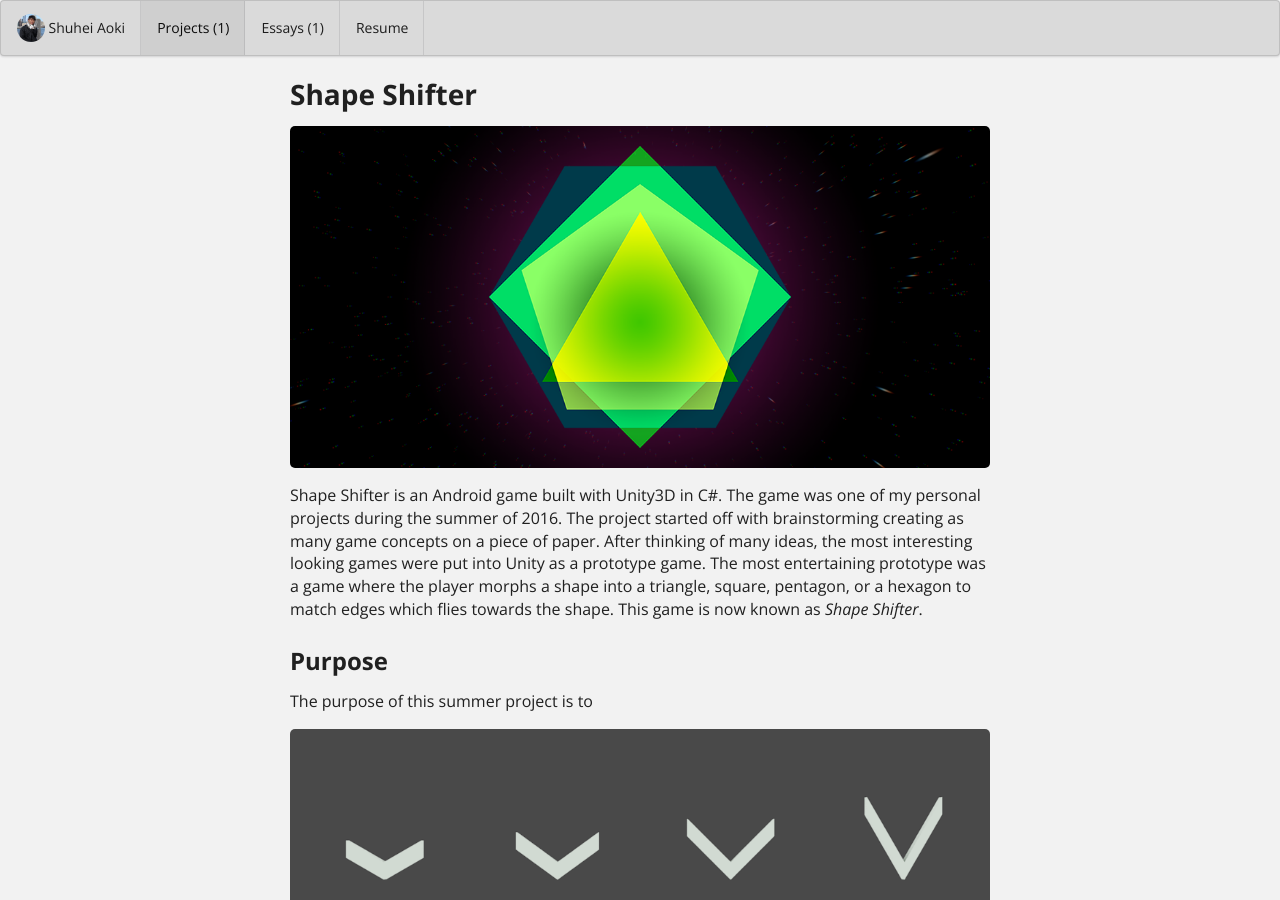
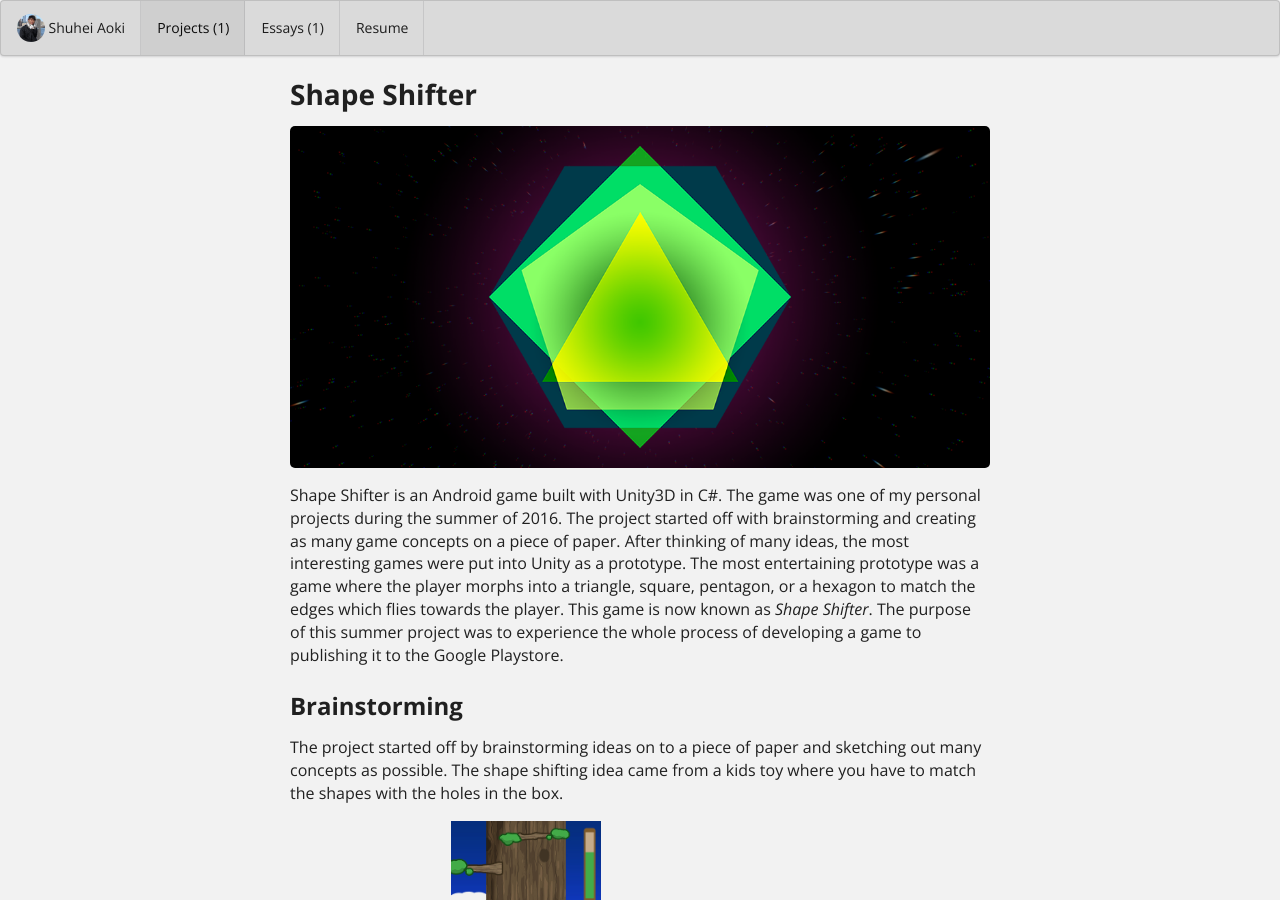
Before and after one commit to shuao23/shuao23.github.io, a Jekyll site: the page built from projects/project_shapeShifter.md, in a window 1280 px wide and 900 px high. Built offline with Jekyll 4.4.1, drawn with Linux system fonts in a browser that asks for light colours.

Commit message:
worked on shapeshifter

```diff
--- a/projects/project_shapeShifter.md
+++ b/projects/project_shapeShifter.md
@@ -16,15 +16,22 @@ summary: A personal summer project to develop an android game on Unity3d.
 <img class="ui fluid rounded image" src="http://shuao23.github.io/images/shapeshifter_banner.png">
 
 <p>
-Shape Shifter is an Android game built with Unity3D in C#. The game was one of my personal projects during the summer of 2016. The project started off with brainstorming creating as many game concepts on a piece of paper. After thinking of many ideas, the most interesting looking games were put into Unity as a prototype game. The most entertaining prototype was a game where the player morphs a shape into a triangle, square, pentagon, or a hexagon to match edges which flies towards the shape. This game is now known as <i>Shape Shifter</i>.
+Shape Shifter is an Android game built with Unity3D in C#. The game was one of my personal projects during the summer of 2016. The project started off with brainstorming and creating as many game concepts on a piece of paper. After thinking of many ideas, the most interesting games were put into Unity as a prototype. The most entertaining prototype was a game where the player morphs into a triangle, square, pentagon, or a hexagon to match the edges which flies towards the player. This game is now known as <i>Shape Shifter</i>. The purpose of this summer project was to experience the whole process of developing a game to publishing it to the Google Playstore.
 </p>
 
-<h2>Purpose</h2>
+<h2>Brainstorming</h2>
 <p>
-The purpose of this summer project is to
+The project started off by brainstorming ideas on to a piece of paper and sketching out many concepts as possible. The shape shifting idea came from a kids toy where you have to match the shapes with the holes in the box.
 </p>
 
-<img class="ui fluid rounded image" src="http://shuao23.github.io/images/shapeshifter_edges.png">
+<div class="ui small centered images">
+  <img src="http://shuao23.github.io/images/shapeshifter_prototype1.jpg">
+  <img src="http://shuao23.github.io/images/shapeshifter_prototype2.jpg">
+</div>
+
+<img class="ui centered large rounded image" src="http://shuao23.github.io/images/shapeshifter_edges.png">
+
+<img class="ui centered large rounded image" src="http://shuao23.github.io/images/shapeshifter_gameplay.png">
 
 <p>
 The Android game can be seen at the <a href="https://play.google.com/store/apps/details?id=com.Azuligno.ShapeShifter" target="_blank">Google Playstore</a>.
```
Also changed, not shown: images/shapeshifter_babytoy.jpg (added), images/shapeshifter_prototype1.jpg (added), images/shapeshifter_prototype2.jpg (added), 4 other files.
